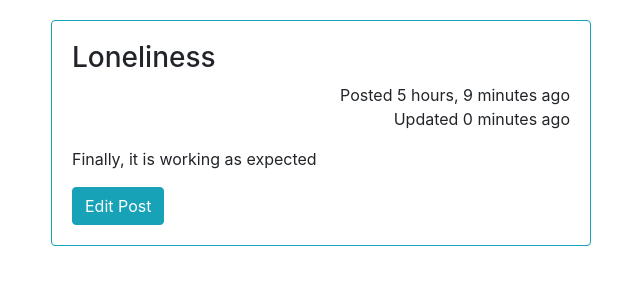
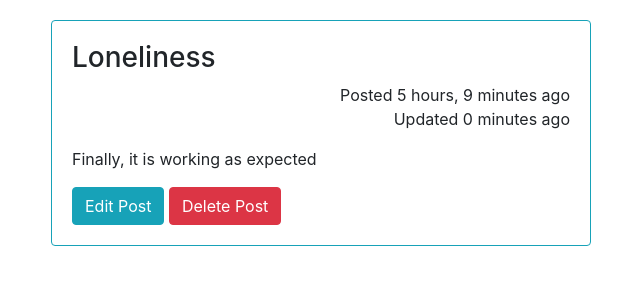
Before and after one commit to Waithera-m/Blogify, a Django app: page /1/ in a window 1280 px wide. Shown: the top 300 px of the page, without its empty margins (319-959 px from the left). Run offline with Django 3.2, Linux system fonts and the light colour scheme; data comes from the database, SQL or seed files in the repository; both versions use the stored data as it was after the commit; some libraries are stand-ins or nearby versions.

Commit message:
Add delete feature

```diff
--- a/blog/templates/blog/detail.html
+++ b/blog/templates/blog/detail.html
@@ -16,6 +16,7 @@
                     <p style="text-align: right;">Posted {{post.time_stamp|timesince}} ago</br>Updated {{post.updated|timesince}} ago</p>
                     <p>{{post.content}}</p>
                     <a href="{% url 'blog:update' post.id %}" class="btn btn-info">Edit Post</a>
+                    <a href="{% url 'blog:delete' post.id %}" class="btn btn-danger">Delete Post</a>
                 </div>
             </div>
         </div>
--- a/blog/urls.py
+++ b/blog/urls.py
@@ -7,6 +7,6 @@ urlpatterns = [
     path('', views.posts_home, name='posts_home'),
     path('create/', views.create_post, name='create'),
     path('update/<int:pk>', views.update_post, name='update'),
-    path('delete/', views.delete_post, name='delete'),
+    path('delete/<int:pk>', views.delete_post, name='delete'),
     path('<int:pk>/', views.DetailView.as_view(), name='details'),
 ]
--- a/blog/views.py
+++ b/blog/views.py
@@ -49,5 +49,8 @@ def update_post(request, pk):
     }
     return render(request, 'blog/update.html', context)
 
-def delete_post(request):
-    return HttpResponse('<h1>We have posts</h1>')
+def delete_post(request, pk):
+    post = get_object_or_404(Post, pk=pk)
+    post.delete()
+    messages.success(request, "Post Delete Successfully")
+    return redirect('blog:posts_home')
```
Also changed, not shown: db.sqlite3.
